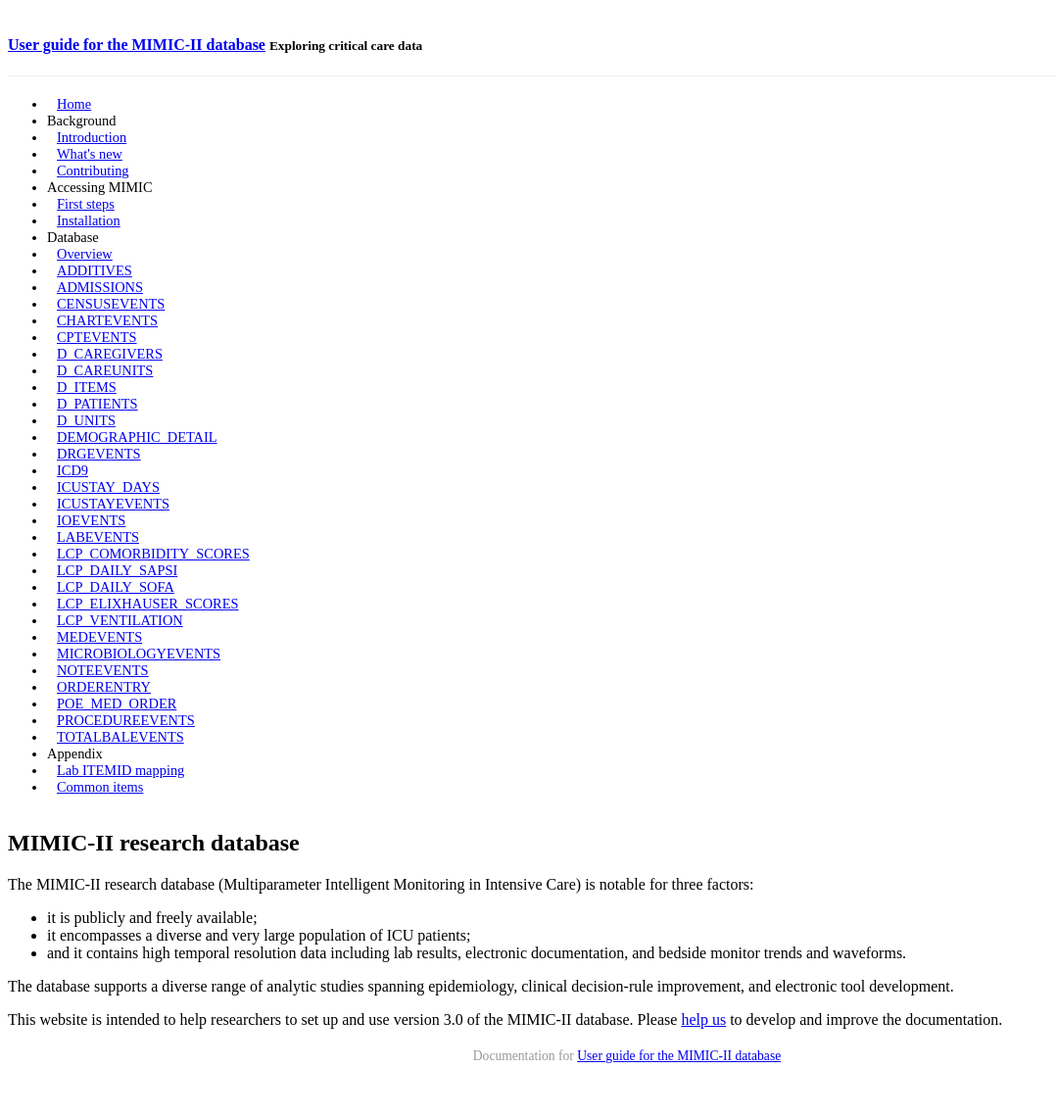
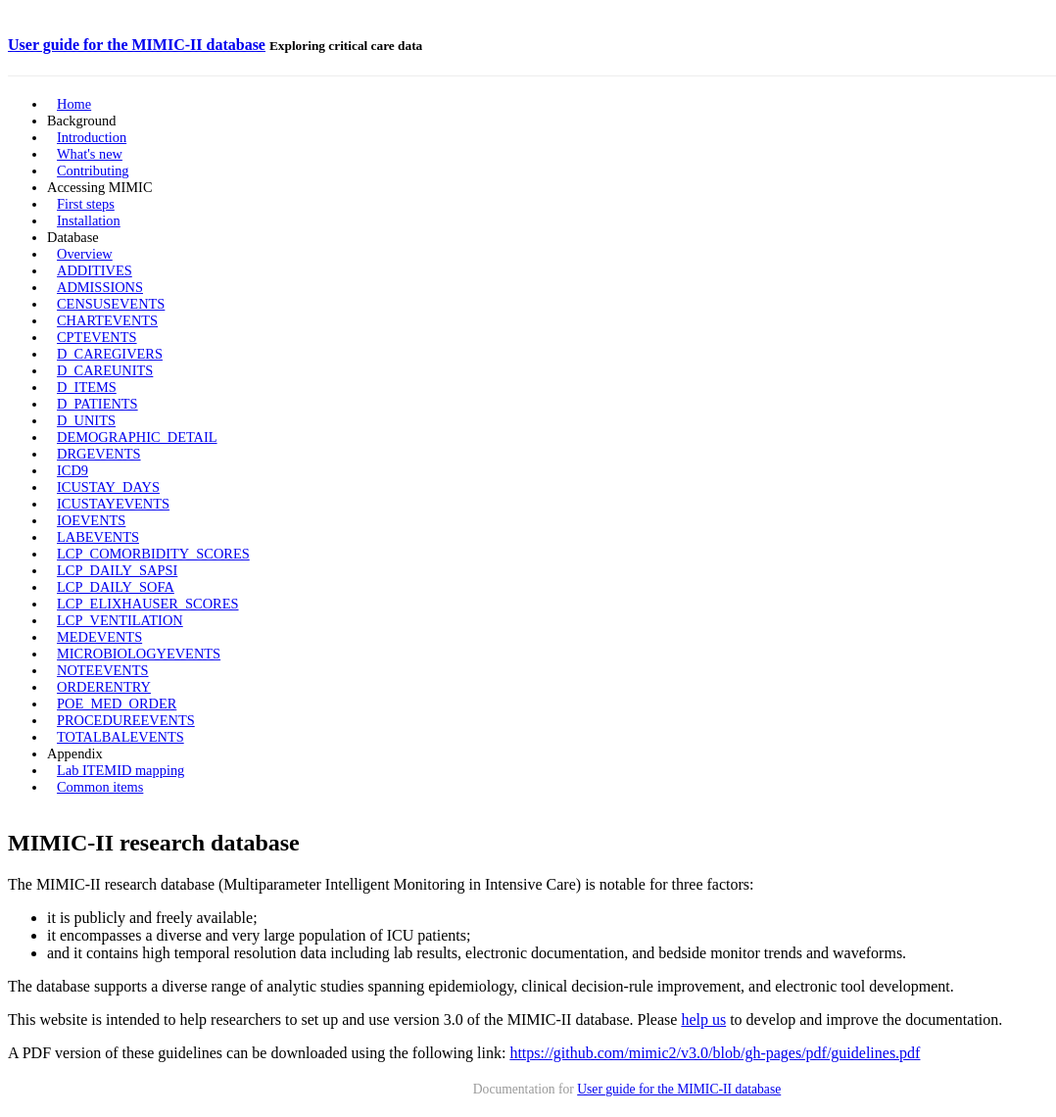
Before and after one commit to Franck-Dernoncourt/v3.0, a Jekyll site: the page built from index.md, in a window 1280 px wide. Shown: the whole page at 98% size, without its empty margins (0-1078 px from the left). Built offline with Jekyll 4.4.1, drawn with Linux system fonts in a browser that asks for light colours; Markdown is read by kramdown in place of the engine named in the settings; a style sheet for code colours, icons or effects is not loaded; before the commit the page ends 1106 px from its top, so only the background shows below that.

Commit message:
add link to pdf guidelines

```diff
--- a/index.md
+++ b/index.md
@@ -14,3 +14,6 @@
 The database supports a diverse range of analytic studies spanning epidemiology, clinical decision-rule improvement, and electronic tool development.
 
 This website is intended to help researchers to set up and use version 3.0 of the MIMIC-II database. Please [help us](bac/contributing.html) to develop and improve the documentation.
+
+A PDF version of these guidelines can be downloaded using the following link:
+[https://github.com/mimic2/v3.0/blob/gh-pages/pdf/guidelines.pdf](https://github.com/mimic2/v3.0/blob/gh-pages/pdf/guidelines.pdf)
```
Also changed, not shown: pdf/style/frontpage.md (+3 -1 lines), 1 other file.
